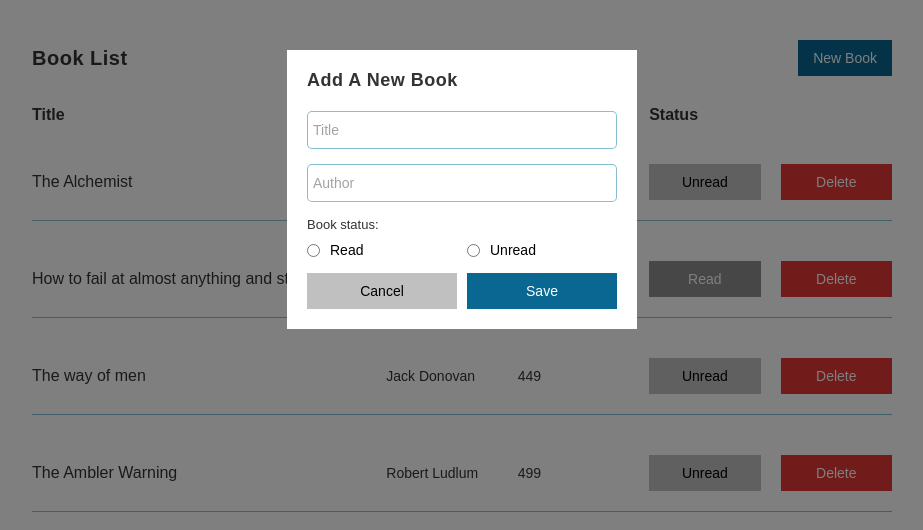
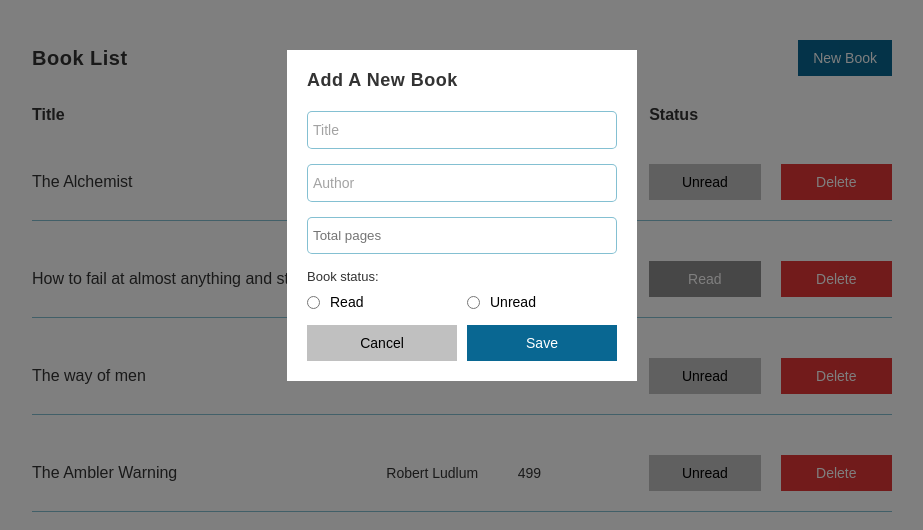
Before and after one commit to Michicko/library, a plain HTML site: page index.html in a window 1280 px wide. Both pictures are taken after a click on the button "New Book". Shown: the whole page, without its empty margins (178-1101 px from the left). Drawn offline with Linux system fonts and the light colour scheme.

Commit message:
added pages input to form in dialog and styled the input

```diff
--- a/index.html
+++ b/index.html
@@ -13,6 +13,7 @@
       <form>
         <input type="text" name="title" id="title" placeholder="Title" />
         <input type="text" name="author" id="author" placeholder="Author" />
+        <input type="number" name="pages" id="pages" placeholder="Total pages" />
         <div>
           <p class="form-text">Book status:</p>
           <div class="form-group">
--- a/styles.css
+++ b/styles.css
@@ -137,12 +137,16 @@ dialog .form-text {
   font-size: 1.3rem;
 }
 
-dialog input[type="text"] {
+dialog input[type="text"], dialog input[type='number'] {
   padding: 1rem 0.5rem;
   outline: none;
   border: 1px solid rgba(11, 129, 165, 0.5);
   border-radius: 0.5rem;
   color: #333;
+}
+
+dialog input[type='number']::-webkit-inner-spin-button{
+    display: none;
 }
 
 dialog input[type="text"]::placeholder,
```
